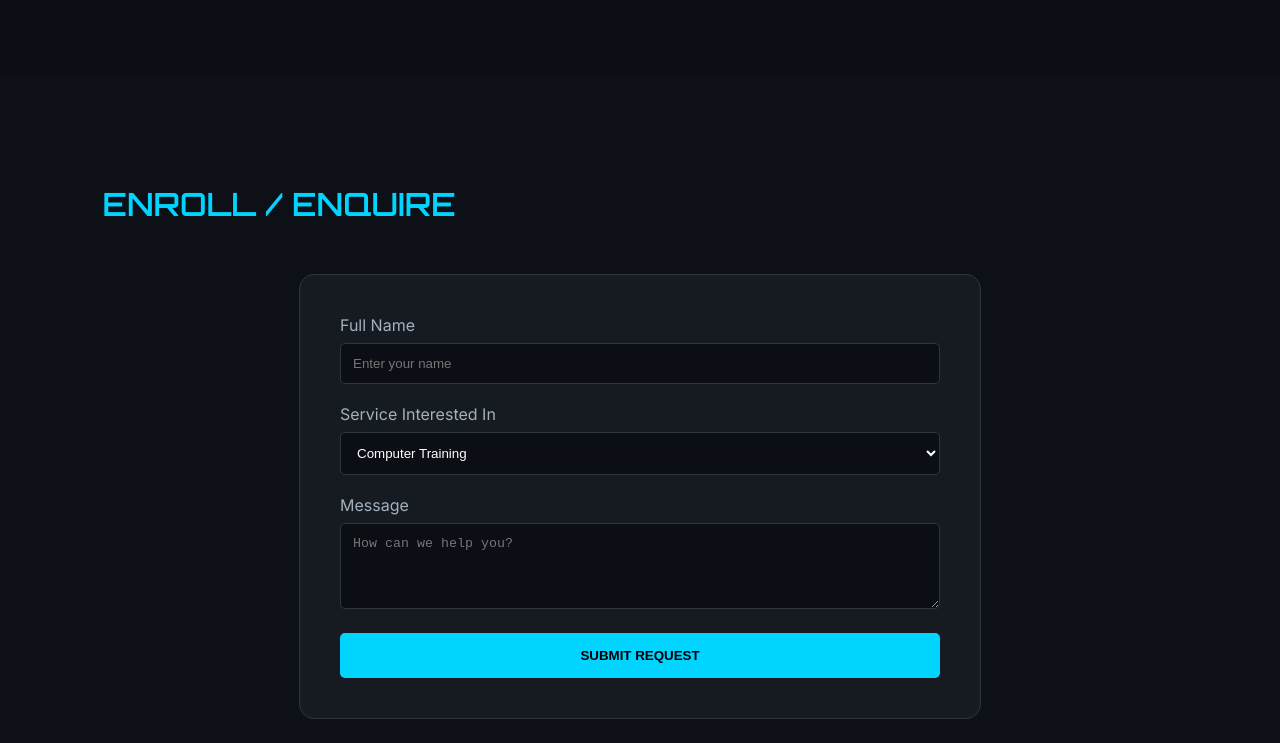
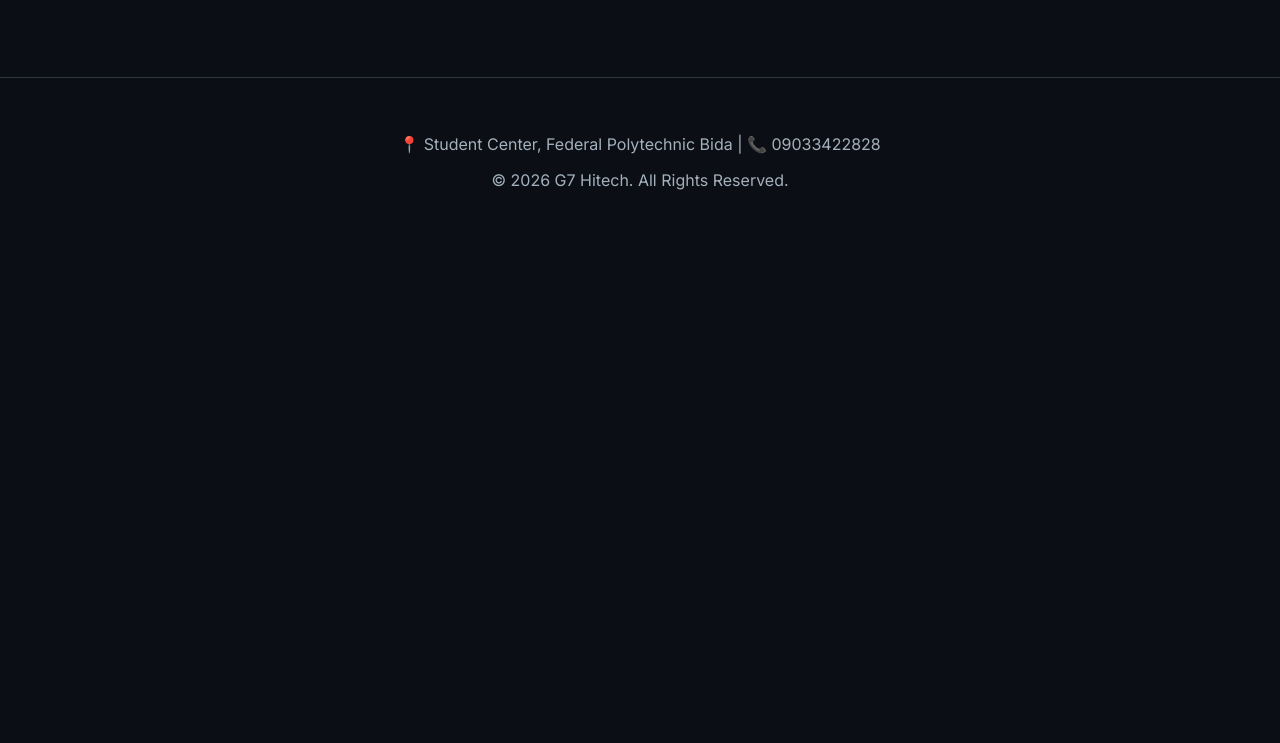
Before and after one commit to Johnyhubtech/G7-Hitech, a plain HTML site: page index.html in a window 1280 px wide. Shown: the part 1237-1980 px from the top of the page. After the commit the page ends 1483 px from the top, so only its background shows below. Drawn offline with Linux system fonts and the light colour scheme.

Commit message:
Update index.html

```diff
--- a/index.html
+++ b/index.html
@@ -216,7 +216,7 @@
         <div class="nav-links">
             <a href="#">Home</a>
             <a href="#services">Services</a>
-            <a href="#register">Register</a>
+            <a href="https://form.jotform.com/242638134637056">Register</a>
             <a href="https://wa.me/2349033422828">Contact</a>
         </div>
     </nav>
@@ -225,9 +225,9 @@
         <div class="hero-content">
             <div class="hero-badge">FEDERAL POLY BIDA STUDENT CENTER</div>
             <h1>Powering Your <br><span style="color: var(--accent-color);">Digital Success.</span></h1>
-            <p>Bida's premier hub for Software Development, Network Implementation, and Expert Tech Training for the next generation.</p>
+            <p> premier hub for Software Development, Network Implementation, and Expert Tech Training for the next generation.</p>
             <div style="display: flex; gap: 20px; flex-wrap: wrap;">
-                <a href="#register" class="btn-primary">ENROL NOW</a>
+                <a href="https://form.jotform.com/242638134637056" class="btn-primary">ENROL NOW</a>
                 <a href="#services" style="color: white; text-decoration: none; align-self: center; border-bottom: 1px solid var(--accent-color);">View Services</a>
             </div>
         </div>
@@ -258,31 +258,6 @@
         </div>
     </section>
 
-    <section class="register-section" id="register">
-        <h2 class="section-title">ENROLL / ENQUIRE</h2>
-        <div class="form-container">
-            <form action="#">
-                <div class="form-group">
-                    <label>Full Name</label>
-                    <input type="text" placeholder="Enter your name" required>
-                </div>
-                <div class="form-group">
-                    <label>Service Interested In</label>
-                    <select>
-                        <option>Computer Training</option>
-                        <option>Software Development</option>
-                        <option>Network Setup</option>
-                        <option>Project Research</option>
-                    </select>
-                </div>
-                <div class="form-group">
-                    <label>Message</label>
-                    <textarea rows="4" placeholder="How can we help you?"></textarea>
-                </div>
-                <button type="submit" class="btn-primary" style="width: 100%;">SUBMIT REQUEST</button>
-            </form>
-        </div>
-    </section>
 
     <footer>
         <p>📍 Student Center, Federal Polytechnic Bida | 📞 09033422828</p>
```
